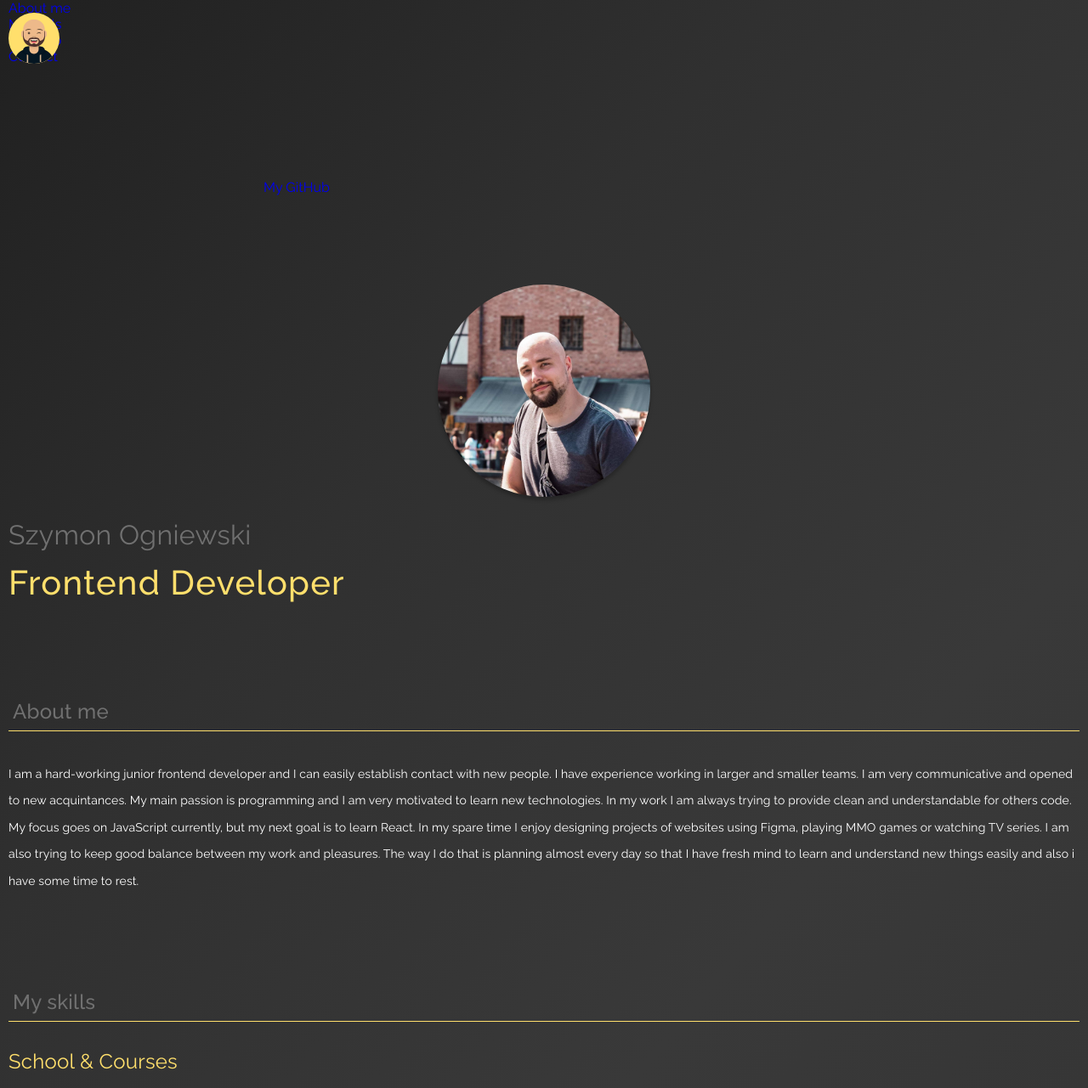
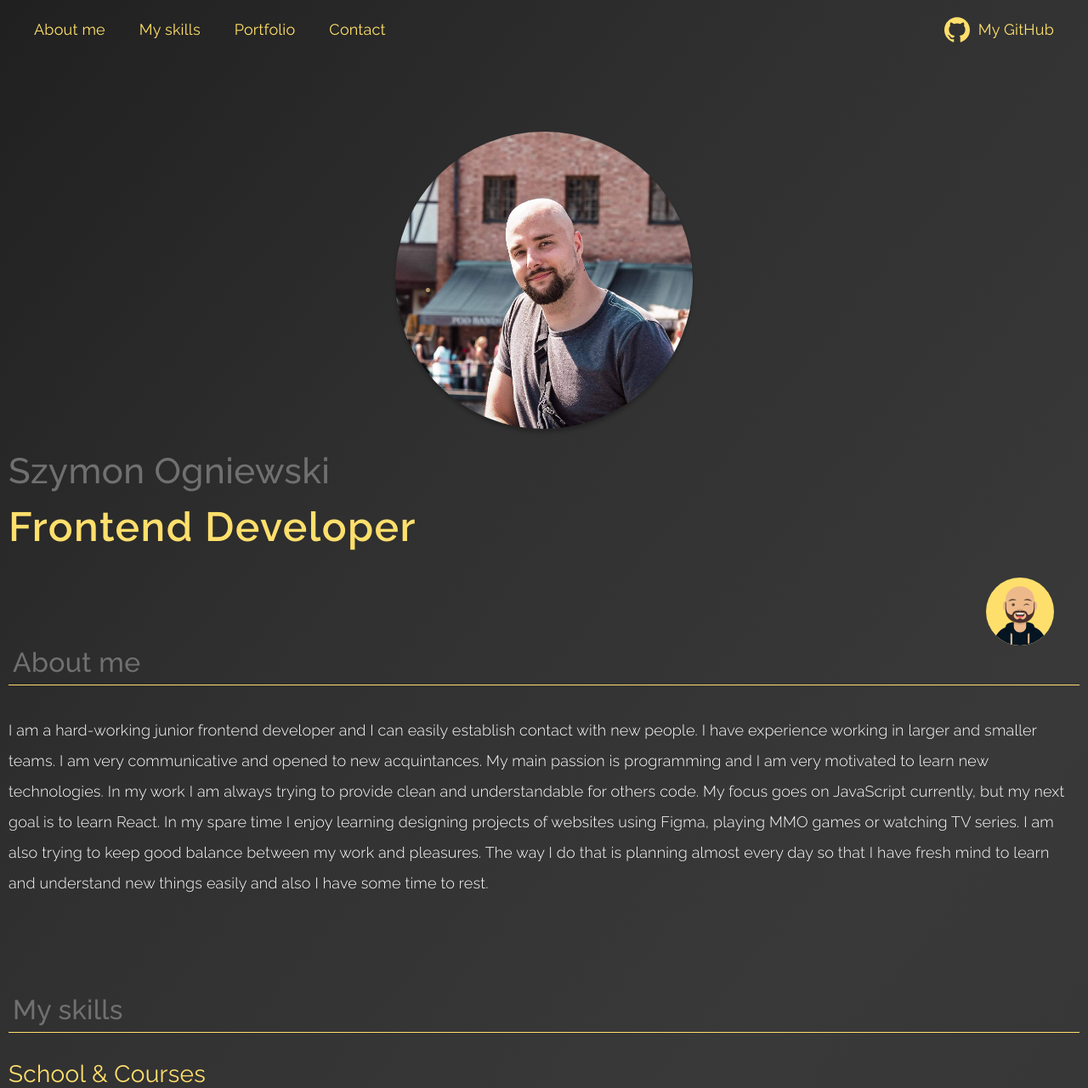
Before and after one commit to SzymonOgniewski/Szymon-Ogniewski-website, a website: page index.html in a window 1280 px wide. Shown: the top 1281 px of the page at 85% size. Drawn offline with Linux system fonts and the light colour scheme; some packages are replaced by stand-ins of ours; a script that the page names is missing.

Commit message:
responsivity

```diff
--- a/index.html
+++ b/index.html
@@ -54,6 +54,13 @@
           </nav>
         </div>
         <div class="container">
+          <a href="#to-top">
+            <img
+              class="logo-desktop"
+              src="./images/logo.svg"
+              alt="website logo"
+            />
+          </a>
           <div class="nav-menu">
             <ul class="nav">
               <li class="nav__item">
@@ -73,8 +80,12 @@
               <a
                 href="https://github.com/SzymonOgniewski?tab=repositories"
                 class="my-gh__link"
-                ><svg class="my-gh__link--icon"><use></use></svg>My GitHub</a
               >
+                <svg class="my-gh__link--icon">
+                  <use href="./images/symbol-defs.svg#icon-github"></use>
+                </svg>
+                <p class="my-gh__link--text">My GitHub</p>
+              </a>
             </div>
           </div>
         </div>
@@ -94,10 +105,10 @@
             <li class="about-me__list--item">
               <h1 class="my-name">Szymon Ogniewski</h1>
               <h2 class="my-spec">Frontend Developer</h2>
-              <span id="about-me"></span>
+              <span id="about-me" class="about-me-mobile-id"></span>
             </li>
             <li class="about-me__list--item">
-              <h2 class="section-header">About me</h2>
+              <h2 class="section-header about-me-desktop-id">About me</h2>
             </li>
             <li class="about-me__list--item">
               <p class="about-me__list--item--text">
@@ -108,19 +119,19 @@
                 motivated to learn new technologies. In my work I am always
                 trying to provide clean and understandable for others code. My
                 focus goes on JavaScript currently, but my next goal is to learn
-                React. In my spare time I enjoy designing projects of websites
-                using Figma, playing MMO games or watching TV series. I am also
-                trying to keep good balance between my work and pleasures. The
-                way I do that is planning almost every day so that I have fresh
-                mind to learn and understand new things easily and also i have
-                some time to rest.
-                <span id="my-skills"></span>
+                React. In my spare time I enjoy learning designing projects of
+                websites using Figma, playing MMO games or watching TV series. I
+                am also trying to keep good balance between my work and
+                pleasures. The way I do that is planning almost every day so
+                that I have fresh mind to learn and understand new things easily
+                and also I have some time to rest.
+                <span id="my-skills" class="my-skills-mobile-id"></span>
               </p>
             </li>
           </ul>
         </section>
         <section class="my-skills">
-          <h2 class="section-header">My skills</h2>
+          <h2 class="section-header my-skills-desktop-id">My skills</h2>
           <ul class="my-skills__list">
             <li class="my-skills__list--item">
               <h3 class="sub-category__title">School & Courses</h3>
@@ -172,6 +183,9 @@
                 </li>
                 <li class="sub-category__list--item">BEM methodology</li>
                 <li class="sub-category__list--item">Preprocessor SASS/SCSS</li>
+                <li class="sub-category__list--item">
+                  GitHub quite well as beginner programmer
+                </li>
               </ul>
             </li>
             <li class="my-skills__list--item">
@@ -183,12 +197,12 @@
               </ul>
             </li>
           </ul>
-          <span id="portfolio" class="break"></span>
+          <span id="portfolio" class="portfolio-mobile-id"></span>
         </section>
         <section>
-          <h2 class="section-header">Portfolio</h2>
+          <h2 class="section-header portfolio-desktop-id">Portfolio</h2>
           <div class="gallery">
-            <a class="gallery__link" href="./images/webstudio-mobile.jpg"
+            <a class="gallery__link link1" href="./images/webstudio.png"
               ><img
                 class="gallery__image"
                 src="./images/webstudio.png"
@@ -196,7 +210,7 @@
                 title="Webstudio website is a solo project made for the GOIT Fullstack Developer Course. It is first project i have ever done. Website made with HTML and CSS only."
               />
             </a>
-            <a class="gallery__link" href="./images/ice-cream.png"
+            <a class="gallery__link link2" href="./images/ice-cream.png"
               ><img
                 class="gallery__image"
                 src="./images/ice-cream.png"
@@ -283,5 +297,6 @@
       referrerpolicy="no-referrer"
     ></script>
     <script defer src="./js/gallery.js" type="module"></script>
+    <script defer src="./js/id-change.js" type="module"></script>
   </body>
 </html>
--- a/js/gallery.js
+++ b/js/gallery.js
@@ -1,4 +1,13 @@
-const gallery = document.querySelector(".gallery");
+const link1 = document.querySelector(".link1");
+const link2 = document.querySelector(".link2");
+
+const mediaQuery = window.matchMedia("(max-width: 767px)");
+
+if (mediaQuery.matches) {
+  link1.href = "./images/webstudio-mobile.jpg";
+  link2.href = "./images/ice-cream-mobile.jpg";
+}
+
 const lightbox = new SimpleLightbox(".gallery a", {
   captionDelay: 250,
   captionsData: "title",
--- /dev/null
+++ b/js/id-change.js
@@ -0,0 +1,15 @@
+const mySkillsMobile = document.querySelector(".my-skills-mobile-id");
+const aboutMeMobile = document.querySelector(".about-me-mobile-id");
+const portfolioMobile = document.querySelector(".portfolio-mobile-id");
+const aboutMeDesktop = document.querySelector(".about-me-desktop-id");
+const mySkillsDesktop = document.querySelector(".my-skills-desktop-id");
+const portfolioDesktop = document.querySelector(".portfolio-desktop-id");
+const mediaQuery = window.matchMedia("(min-width: 1024px)");
+if (mediaQuery.matches) {
+  mySkillsMobile.id = "";
+  portfolioMobile.id = "";
+  aboutMeMobile.id = "";
+  aboutMeDesktop.id = "about-me";
+  portfolioDesktop.id = "portfolio";
+  mySkillsDesktop.id = "my-skills";
+}
--- a/sass/components/__mobile-navigation.scss
+++ b/sass/components/__mobile-navigation.scss
@@ -117,16 +117,6 @@
   opacity: 1;
 }
 
-@media screen and (max-width: 1024px) {
-  .nav-menu {
-    display: none;
-  }
-}
-@media screen and (min-width: 1025px) {
-  .mobile-nav {
-    display: none;
-  }
-}
 .logo {
   background-color: getColor(color-light-yellow);
   border-radius: 50%;
@@ -148,3 +138,16 @@
   width: 100%;
   z-index: 2;
 }
+@media screen and (max-width: 1023px) {
+  .nav-menu {
+    display: none;
+  }
+  .logo-desktop {
+    display: none;
+  }
+}
+@media screen and (min-width: 1024px) {
+  .mobile-header {
+    display: none;
+  }
+}
--- a/sass/components/_about-me.scss
+++ b/sass/components/_about-me.scss
@@ -38,3 +38,30 @@
   padding-top: 20px;
   padding-bottom: 5px;
 }
+
+@media screen and (min-width: 1024px) {
+  .my-name {
+    font-size: 42px;
+    font-weight: 500;
+  }
+  .my-spec {
+    font-weight: 600;
+    font-size: 48px;
+  }
+  .about-me {
+    &__box {
+      &--photo {
+        width: 350px;
+      }
+    }
+    &__list {
+      &--item {
+        &--text {
+          font-weight: 300;
+          font-size: 18px;
+          line-height: 2;
+        }
+      }
+    }
+  }
+}
--- a/sass/components/_contact.scss
+++ b/sass/components/_contact.scss
@@ -61,3 +61,11 @@
   transition: fill 0.3s ease;
   fill: getColor(color-light-yellow);
 }
+
+@media screen and (min-width: 1024px) {
+  .contact-list {
+    &__item {
+      font-size: 20px;
+    }
+  }
+}
--- a/sass/components/_general-patterns.scss
+++ b/sass/components/_general-patterns.scss
@@ -26,21 +26,6 @@ body {
   padding-right: 10px;
   margin: 0 auto;
 }
-@media screen and (min-width: 320px) {
-  .container {
-    max-width: 767px;
-  }
-}
-@media screen and (min-width: 768px) {
-  .container {
-    max-width: 1024px;
-  }
-}
-@media screen and (min-width: 1025px) {
-  .container {
-    max-width: 1600px;
-  }
-}
 .section-header {
   font-size: 24px;
   font-weight: 500;
@@ -53,6 +38,25 @@ body {
   margin-top: 115px;
   padding-left: 5px;
 }
+@media screen and (min-width: 320px) {
+  .container {
+    max-width: 767px;
+  }
+}
+@media screen and (min-width: 768px) {
+  .container {
+    max-width: 1024px;
+  }
+}
+@media screen and (min-width: 1024px) {
+  .container {
+    max-width: 1280px;
+  }
+  .section-header {
+    font-size: 32px;
+  }
+}
+
 html {
   scroll-behavior: smooth;
 }
--- a/sass/components/_my-skills.scss
+++ b/sass/components/_my-skills.scss
@@ -42,3 +42,21 @@
     padding-left: 10px;
   }
 }
+@media screen and (min-width: 1024px) {
+  .tech-icon {
+    width: 40px;
+    height: 40px;
+    border-radius: 5px;
+  }
+  .sub-category {
+    &__title {
+      font-size: 28px;
+      font-weight: 400;
+    }
+    &__list {
+      &--item {
+        font-size: 20px;
+      }
+    }
+  }
+}
--- /dev/null
+++ b/sass/components/_page-header.scss
@@ -0,0 +1,98 @@
+@media screen and (min-width: 1024px) {
+  .nav-menu {
+    display: flex;
+    justify-content: space-between;
+  }
+  .nav {
+    margin-left: 30px;
+    padding-top: 26px;
+    display: flex;
+    flex-direction: row;
+    gap: 40px;
+    &__item {
+      &--link {
+        font-size: 18px;
+        font-weight: 400;
+        line-height: 1;
+        color: getColor(color-light-yellow);
+        letter-spacing: 0.01em;
+
+        display: inline-block;
+        position: relative;
+        &::after {
+          content: "";
+          position: absolute;
+          width: 100%;
+          transform: scaleX(0);
+          height: 2px;
+          bottom: -5px;
+          left: 0;
+          background-color: getColor(color-light-yellow);
+          transform-origin: bottom right;
+          transition: transform 0.25s ease-out;
+        }
+        &:hover::after {
+          transform: scaleX(1);
+          transform-origin: bottom left;
+        }
+      }
+    }
+  }
+  .my-gh {
+    padding-top: 20px;
+    margin-right: 30px;
+    &__link {
+      font-size: 18px;
+      color: getColor(color-light-yellow);
+      font-weight: 400;
+      line-height: 1;
+      letter-spacing: 0.01em;
+      display: flex;
+
+      position: relative;
+      &--text {
+        align-self: center;
+      }
+      &::after {
+        content: "";
+        position: absolute;
+        width: 100%;
+        transform: scaleX(0);
+        height: 2px;
+        bottom: -5px;
+        left: 0;
+        background-color: getColor(color-light-yellow);
+        transform-origin: bottom right;
+        transition: transform 0.25s ease-out;
+      }
+      &:hover::after {
+        transform: scaleX(1);
+        transform-origin: bottom left;
+      }
+      &--icon {
+        width: 30px;
+        height: 30px;
+        margin-right: 10px;
+        fill: getColor(color-light-yellow);
+      }
+    }
+  }
+
+  .logo-desktop {
+    background-color: getColor(color-light-yellow);
+    border-radius: 50%;
+    border: none;
+    margin-top: 15px;
+    width: 80px;
+    height: 80px;
+    position: fixed;
+    z-index: 2;
+    bottom: 40px;
+    right: 40px;
+    &:hover {
+      border: none;
+      transform: scale(1.07);
+      transition: transform 0.3s ease;
+    }
+  }
+}
--- a/sass/components/_portfolio.scss
+++ b/sass/components/_portfolio.scss
@@ -89,3 +89,21 @@
     }
   }
 }
+
+@media screen and (min-width: 1024px) {
+  .portfolio-link-box {
+    &__header {
+      font-size: 30px;
+    }
+  }
+  .portfolio-list {
+    &__item {
+      &--name {
+        font-size: 24px;
+      }
+      &--link {
+        font-size: 20px;
+      }
+    }
+  }
+}
--- a/sass/main.scss
+++ b/sass/main.scss
@@ -5,3 +5,4 @@
 @import "./components/_my-skills";
 @import "./components/_portfolio";
 @import "./components/_contact";
+@import "./components/_page-header";
--- a/sass/utils/_vars.scss
+++ b/sass/utils/_vars.scss
@@ -1,9 +1,3 @@
-// $color: (
-//   "color-yellow": #deb992,
-//   "color-green": #1ba098,
-//   "color-dark-green": #051622,
-//   "color-light": white,
-// );
 $color: (
   "primary-dark-color": #202020,
   "secondary-dark-color": #3f3f3f,
```
Also changed, not shown: css/main.css, 1 other file.
